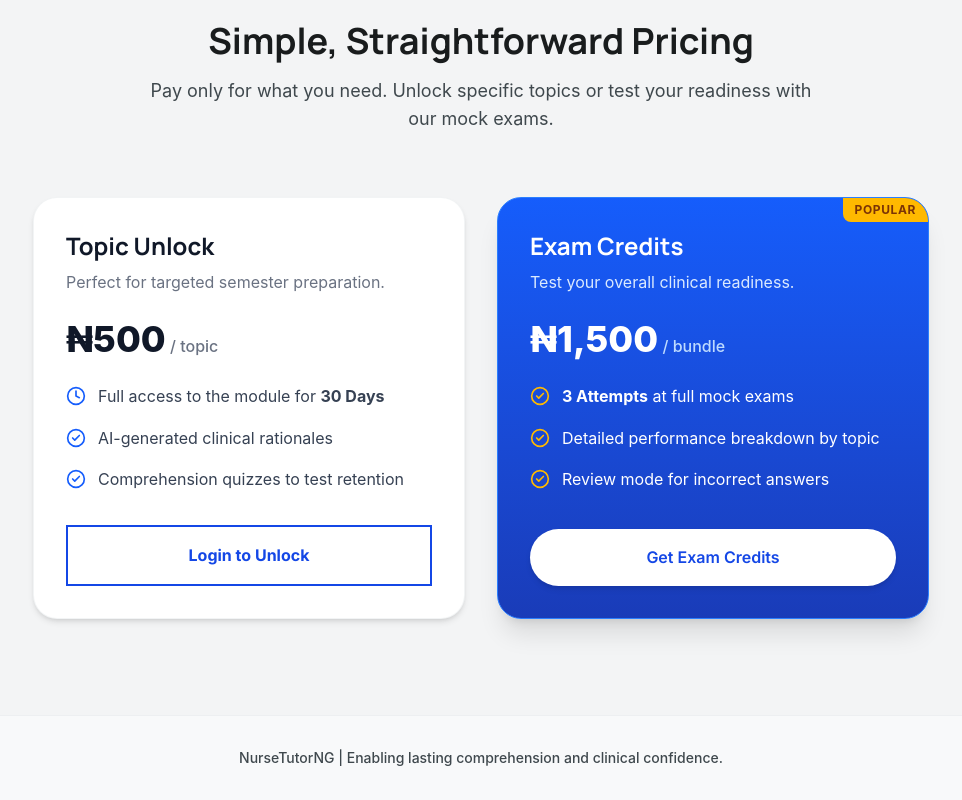
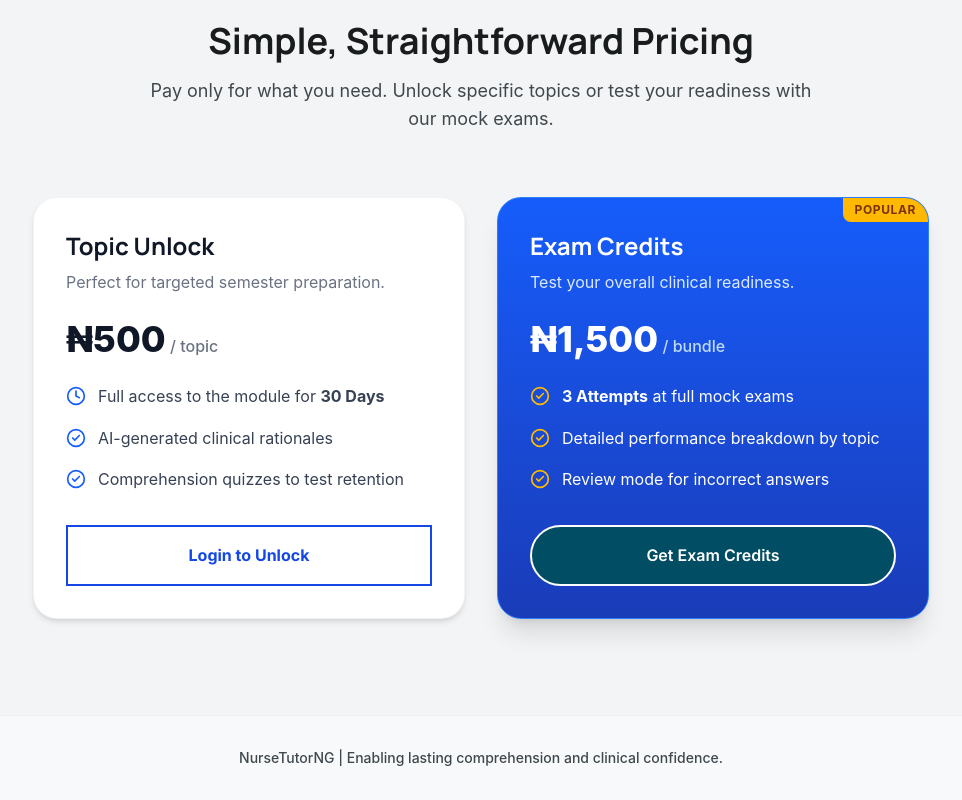
Before and after one commit to MicahBala/nursetutor-client, a React (Vite) app: page / in a window 1280 px wide. Shown: the part 1917-2717 px from the top of the page, without its empty margins (159-1121 px from the left). Built offline with nearby package versions, Linux system fonts and the light colour scheme; no server answers.

Commit message:
correct button bg color

```diff
--- a/src/pages/Landing.jsx
+++ b/src/pages/Landing.jsx
@@ -201,7 +201,7 @@ const Landing = () => {
                     <span className="text-white">Review mode for incorrect answers</span>
                   </li>
                 </ul>
-                <Button onClick={handleGoogleLogin} className="w-full py-4 bg-white !text-blue-700 hover:bg-gray-50 font-bold relative z-10 shadow-md transition-colors">
+                <Button onClick={handleGoogleLogin} className="w-full py-4 border-2 font-bold hover:bg-blue-50 text-blue-700">
                   Get Exam Credits
                 </Button>
               </div>
```
